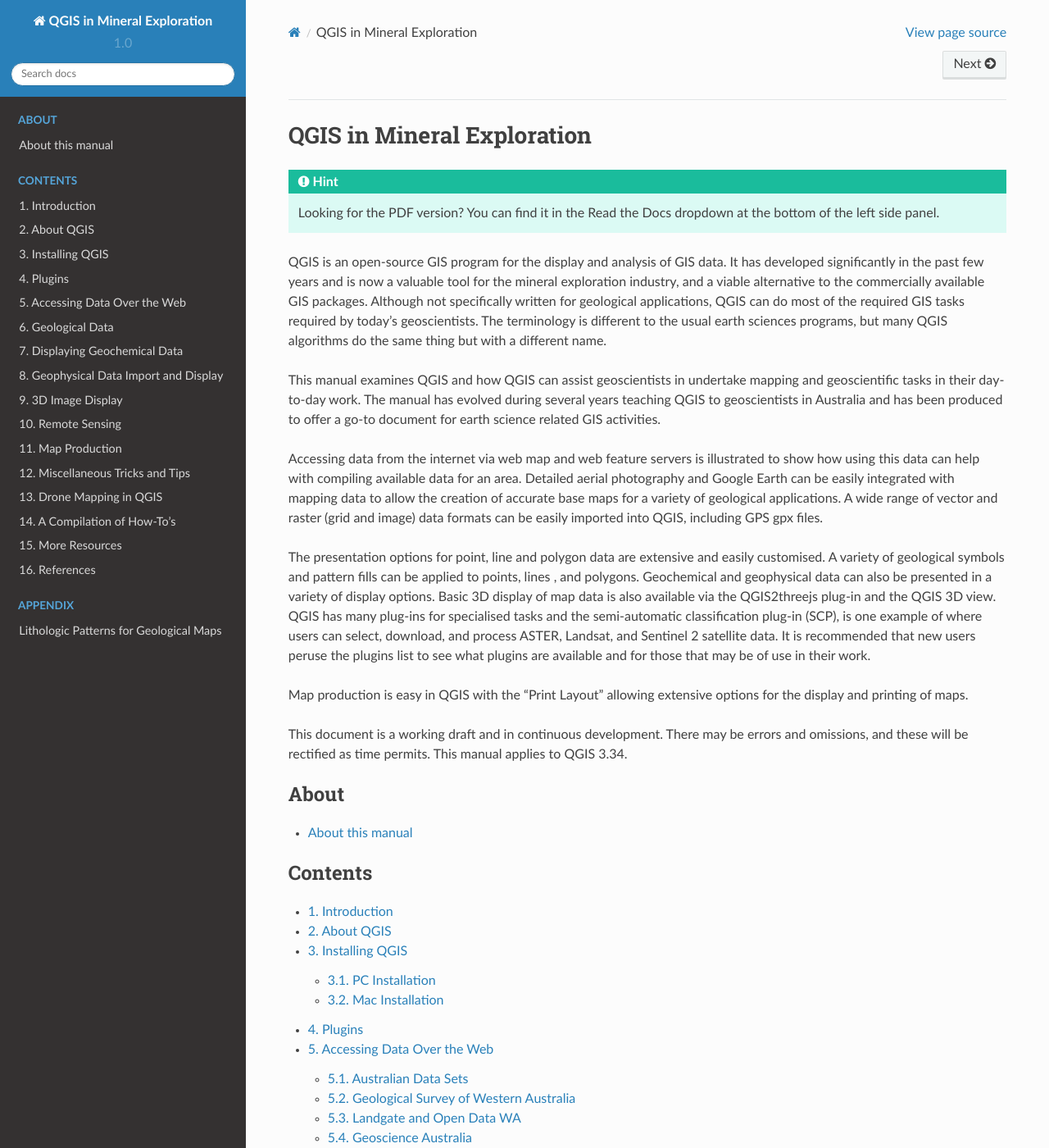
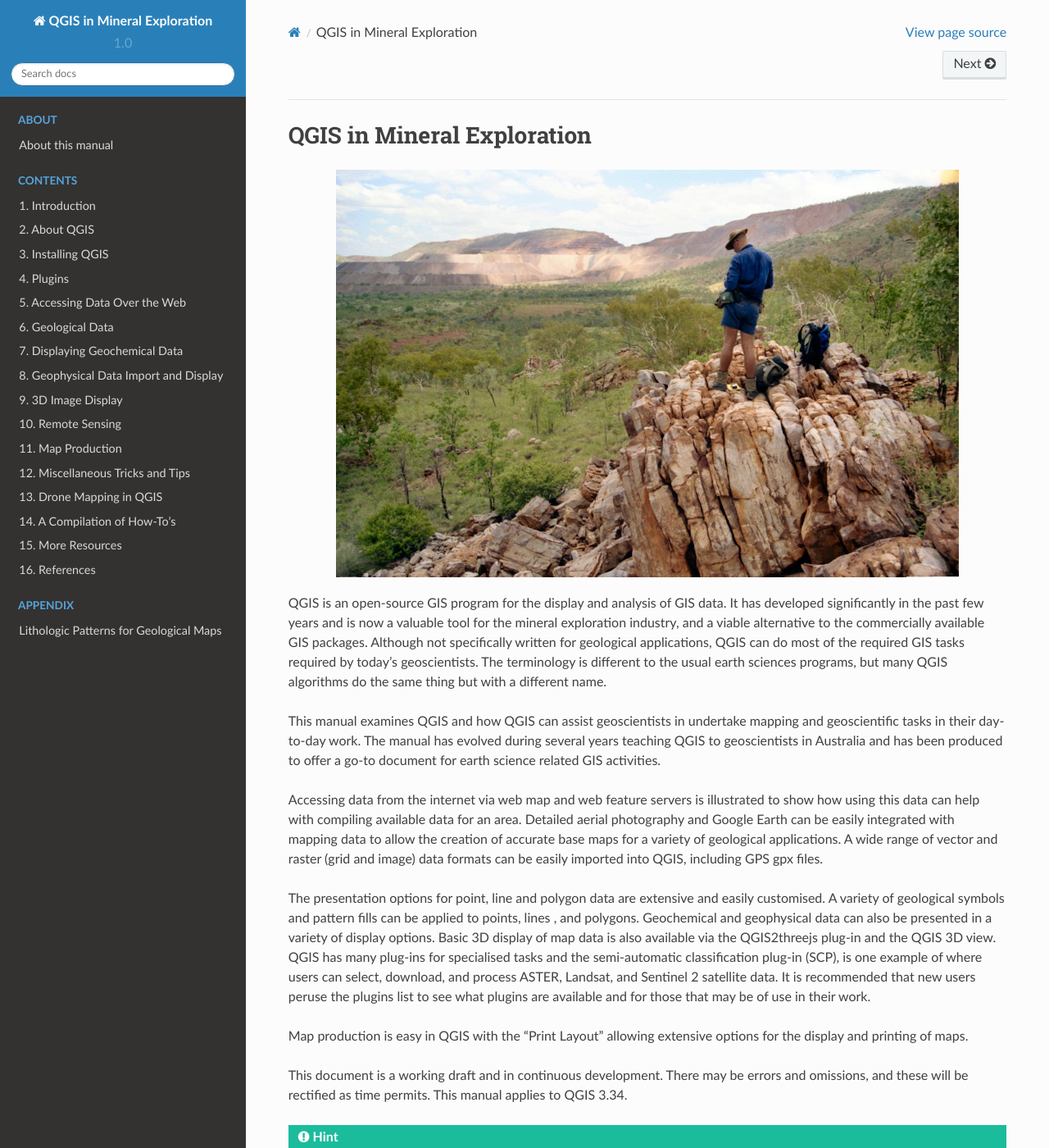
Before and after one commit to mammothgeospatial/qgis-in-mineral-exploration, a Sphinx documentation site: the page built from docs/index.rst, in a window 1280 px wide and 1400 px high. Shown: the whole window at 82% size. Built offline with Sphinx 7.4.7 and the Read the Docs theme 2.0.0, drawn with Linux system fonts in a browser that asks for light colours; some of the changed text lies outside the part shown.

Commit message:
add image to index

```diff
--- a/docs/index.rst
+++ b/docs/index.rst
@@ -2,7 +2,8 @@
 QGIS in Mineral Exploration
 ===========================
 
-.. hint:: Looking for the PDF version? You can find it in the Read the Docs dropdown at the bottom of the left side panel.
+.. image:: _static/2003_02_17_MEGABRECCIA.jpg
+  :align: center
 
 QGIS is an open-source GIS program for the display and analysis of GIS data. It has developed significantly in the past few years and is now a valuable tool for the mineral exploration industry, and a viable alternative to the commercially available GIS packages. Although not specifically written for geological applications, QGIS can do most of the required GIS tasks required by today's geoscientists. The terminology is different to the usual earth sciences programs, but many QGIS algorithms do the same thing but with a different name.
 
```
Also changed, not shown: other parts of docs/index.rst (+3 -0 lines), docs/_static/2003_02_17_MEGABRECCIA.jpg (added).
